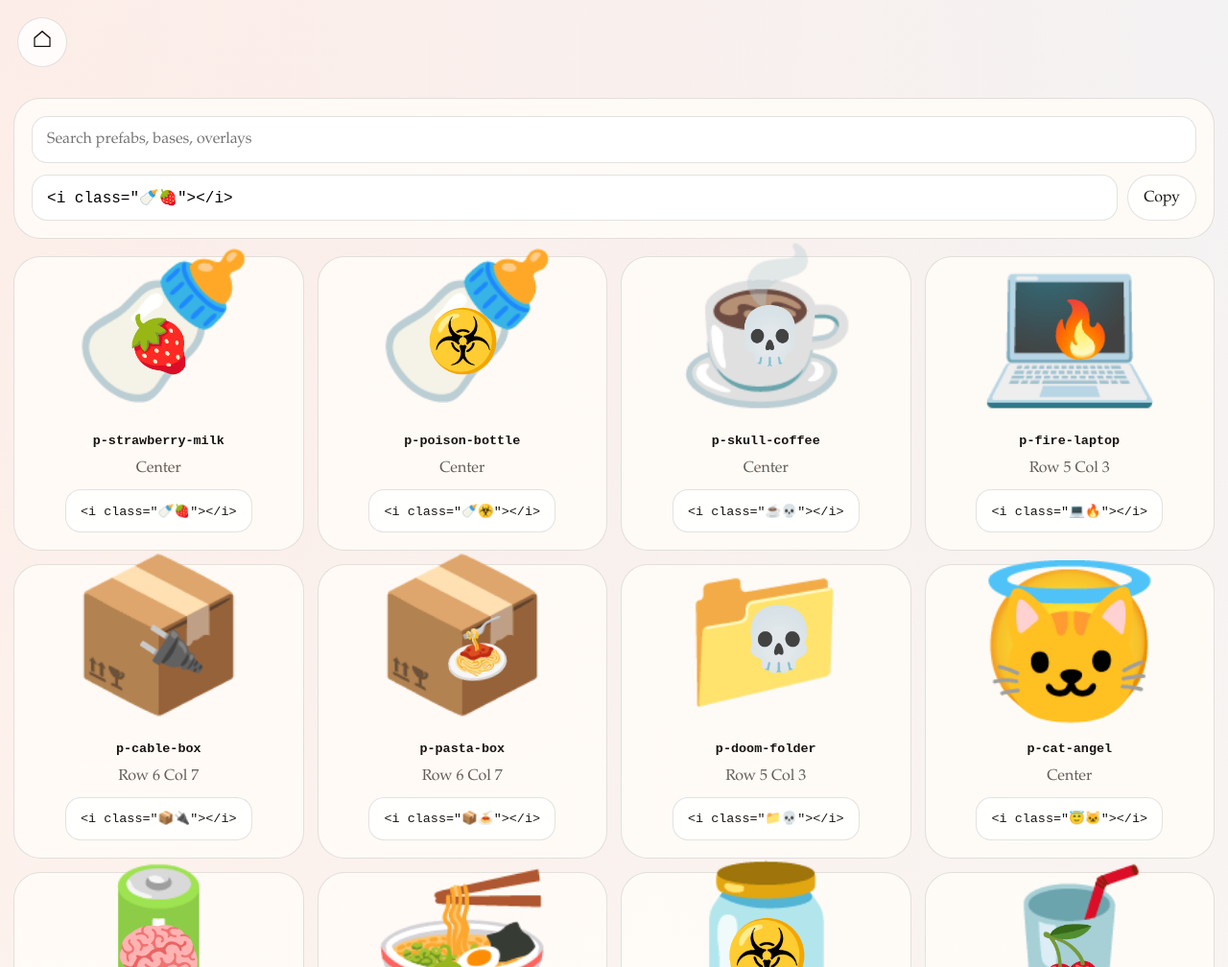
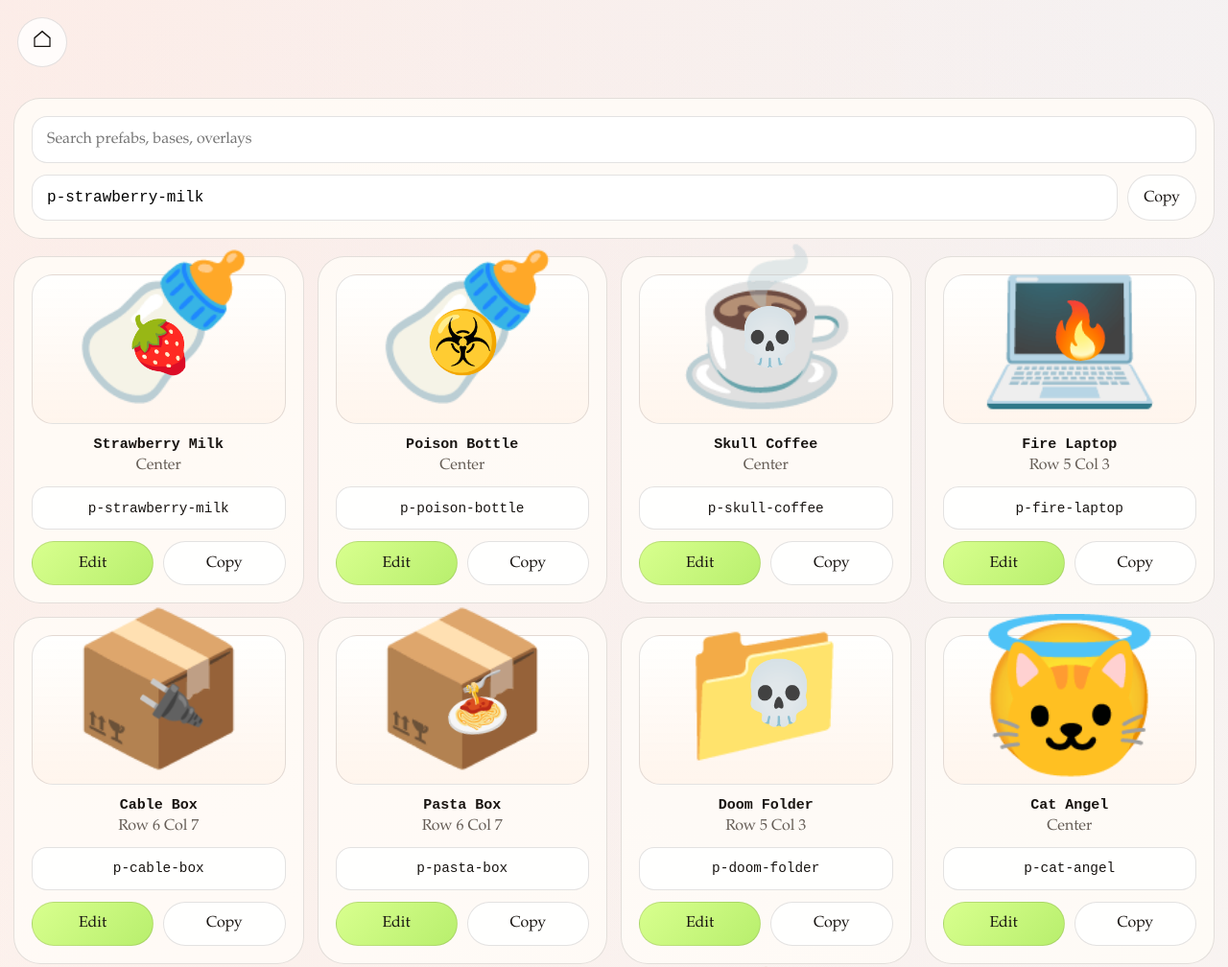
Before and after one commit to LuckyMonkey/emojistack, a website: page prefabs/index.html in a window 1280 px wide. Shown: the top 1008 px of the page at 96% size. Drawn offline with Linux system fonts and the light colour scheme.

Commit message:
Simplify prefab and sandbox flow

```diff
--- a/prefabs/index.html
+++ b/prefabs/index.html
@@ -15,7 +15,7 @@
         <input id="prefab-search" type="search" placeholder="Search prefabs, bases, overlays">
         <div class="copy-row">
           <input id="prefab-copy-output" type="text" readonly>
-          <button id="prefab-copy-button" type="button">Copy</button>
+          <button id="prefab-copy-button" type="button" title="Copy the selected prefab class">Copy</button>
         </div>
       </section>
 
--- a/prefabs/prefabs.css
+++ b/prefabs/prefabs.css
@@ -98,18 +98,32 @@ button {
   background: rgb(255 252 247 / 0.86);
   display: grid;
   gap: 12px;
+  padding: 18px;
+  align-content: start;
+}
+
+.prefab-stage {
+  width: 100%;
+  display: grid;
   place-items: center;
-  padding: 18px;
-  text-align: center;
+  padding: 0;
+  background: linear-gradient(180deg, rgb(255 255 255 / 0.84), rgb(255 244 236 / 0.9));
+  border-radius: 22px;
 }
 
 .prefab-card i {
   font-size: clamp(140px, 12vw, 220px);
 }
 
+.prefab-meta {
+  display: grid;
+  gap: 4px;
+  text-align: center;
+}
+
 .prefab-card strong {
   font-family: "IBM Plex Mono", "Cascadia Mono", monospace;
-  font-size: 0.84rem;
+  font-size: 0.94rem;
 }
 
 .prefab-card span {
@@ -117,14 +131,41 @@ button {
 }
 
 .prefab-card code {
-  display: inline-block;
+  display: block;
+  width: 100%;
   padding: 0.85rem 0.95rem;
   border-radius: 16px;
   background: rgb(255 255 255 / 0.84);
   border: 1px solid var(--line);
   font-family: "IBM Plex Mono", "Cascadia Mono", monospace;
-  font-size: 0.84rem;
+  font-size: 0.9rem;
   cursor: pointer;
+  text-align: center;
+  overflow: hidden;
+  text-overflow: ellipsis;
+  white-space: nowrap;
+}
+
+.prefab-actions {
+  display: grid;
+  grid-template-columns: repeat(2, minmax(0, 1fr));
+  gap: 10px;
+}
+
+.prefab-action {
+  display: inline-grid;
+  place-items: center;
+  padding: 0.78rem 0.94rem;
+  border-radius: 999px;
+  border: 1px solid var(--line);
+  background: rgb(255 255 255 / 0.84);
+  color: inherit;
+  text-decoration: none;
+  cursor: pointer;
+}
+
+.prefab-edit {
+  background: linear-gradient(135deg, #d8ff8e, #b8ef6d);
 }
 
 .prefab-card.is-hidden {
--- a/prefabs/prefabs.js
+++ b/prefabs/prefabs.js
@@ -4,37 +4,62 @@
   const searchInput = document.getElementById("prefab-search");
   const outputInput = document.getElementById("prefab-copy-output");
   const copyButton = document.getElementById("prefab-copy-button");
-  function snippet(prefab) {
-    return `<i class="${prefab.baseEmoji}${prefab.overlayEmoji}"></i>`;
+
+  function className(prefab) {
+    return `p-${prefab.name}`;
+  }
+
+  function setOutput(value) {
+    outputInput.value = value;
   }
 
   function render() {
     grid.innerHTML = "";
+
     prefabs.forEach((prefab) => {
       const card = document.createElement("article");
+      const classValue = className(prefab);
       card.className = "prefab-card";
       card.dataset.search = `${prefab.name} ${prefab.label || ""} ${prefab.base} ${prefab.overlay} ${prefab.baseEmoji} ${prefab.overlayEmoji}`.toLowerCase();
-      const copy = snippet(prefab);
       card.innerHTML =
-        `<i class="${prefab.baseEmoji}${prefab.overlayEmoji}"></i>` +
-        `<strong>p-${prefab.name}</strong>` +
-        `<span>${prefab.positionLabel || prefab.position}</span>` +
-        `<code data-copy="${copy.replace(/"/g, "&quot;")}">${copy.replace(/</g, "&lt;").replace(/>/g, "&gt;")}</code>`;
+        `<button type="button" class="prefab-stage" data-copy="${classValue}" title="Click to copy ${classValue}">` +
+          `<i class="${prefab.baseEmoji}${prefab.overlayEmoji}"></i>` +
+        `</button>` +
+        `<div class="prefab-meta">` +
+          `<strong title="${prefab.label || prefab.name}">${prefab.label || prefab.name}</strong>` +
+          `<span>${prefab.positionLabel || prefab.position}</span>` +
+        `</div>` +
+        `<code data-copy="${classValue}" title="Click to copy ${classValue}">${classValue}</code>` +
+        `<div class="prefab-actions">` +
+          `<a class="prefab-action prefab-edit" href="../sandbox/?prefab=${encodeURIComponent(prefab.name)}" title="Open ${prefab.name} in the sandbox editor">Edit</a>` +
+          `<button type="button" class="prefab-action prefab-copy" data-copy="${classValue}" title="Copy ${classValue}">Copy</button>` +
+        `</div>`;
       grid.appendChild(card);
     });
+  }
+
+  function visibleCards() {
+    return Array.from(document.querySelectorAll(".prefab-card")).filter((card) => !card.classList.contains("is-hidden"));
   }
 
   function filter() {
     const query = searchInput.value.trim().toLowerCase();
     const cards = Array.from(document.querySelectorAll(".prefab-card"));
-    const matches = cards.filter((card) => !query || card.dataset.search.includes(query));
+
     cards.forEach((card) => {
-      card.classList.toggle("is-hidden", query && !card.dataset.search.includes(query));
+      const visible = !query || card.dataset.search.includes(query);
+      card.classList.toggle("is-hidden", !visible);
     });
-    outputInput.value = matches[0] ? matches[0].querySelector("code").dataset.copy : searchInput.value;
+
+    const first = visibleCards()[0];
+    setOutput(first ? first.querySelector("code[data-copy]").dataset.copy : "");
   }
 
   async function copyText(value) {
+    if (!value) {
+      return;
+    }
+
     try {
       await navigator.clipboard.writeText(value);
       copyButton.textContent = "Copied";
@@ -48,6 +73,7 @@
 
   render();
   filter();
+
   if (window.EmojiStack) {
     window.EmojiStack.refresh(document);
   }
@@ -55,11 +81,13 @@
   searchInput.addEventListener("input", filter);
   copyButton.addEventListener("click", () => copyText(outputInput.value));
   document.addEventListener("click", (event) => {
-    const code = event.target.closest("code[data-copy]");
-    if (!code) {
+    const copyTarget = event.target.closest("[data-copy]");
+    if (!copyTarget) {
       return;
     }
-    outputInput.value = code.dataset.copy;
-    copyText(code.dataset.copy);
+
+    const value = copyTarget.dataset.copy;
+    setOutput(value);
+    copyText(value);
   });
 })();
```
Also changed, not shown: sandbox/sandbox.js (+50 -21 lines).
